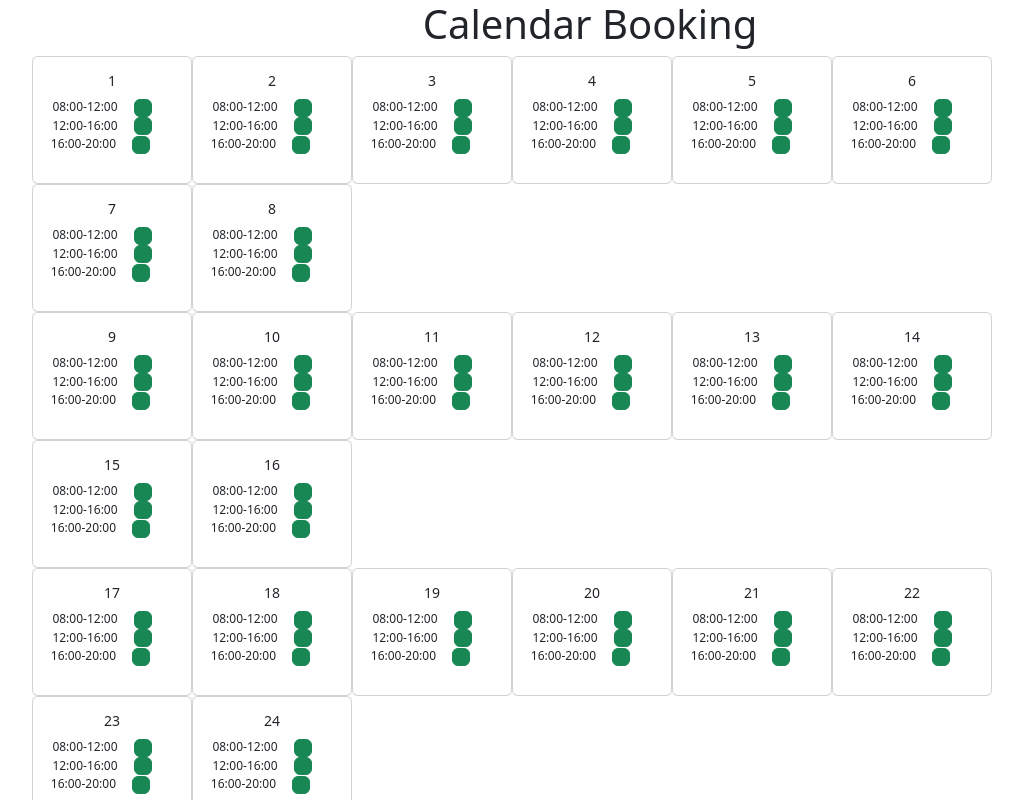
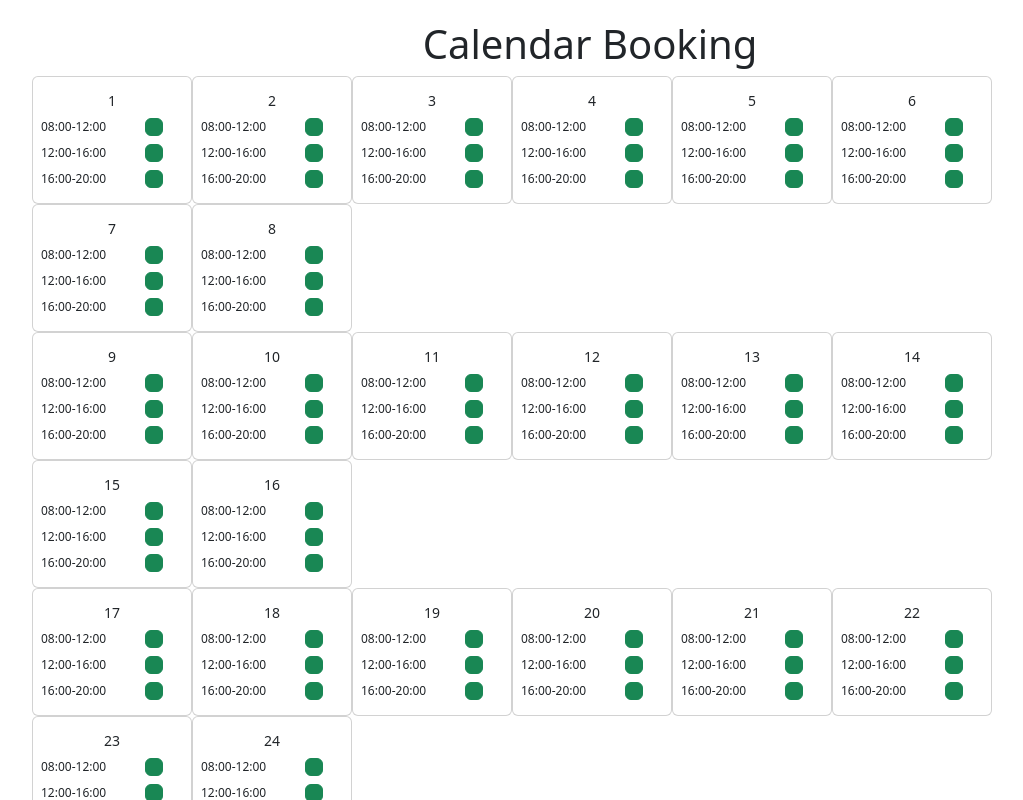
Before and after one commit to Nisse00/Laundry, a React (Vite) app in the folder Laundry/: page / in a window 1280 px wide. Shown: the top 800 px of the page, without its empty margins (50-1073 px from the left). Built offline with nearby package versions, Linux system fonts and the light colour scheme.

Commit message:
First draft done, need to add the popout when trying to book a date

```diff
--- a/Laundry/src/components/Calendar.tsx
+++ b/Laundry/src/components/Calendar.tsx
@@ -24,7 +24,7 @@ export default function Calendar() {
 
     return (
         <div className="container">
-            <div className="row">
+            <div className="row" style={{ marginTop: "20px" }}>
                 <div className="col" style={{ textAlign: "center" }}>
                     <h1>Calendar Booking</h1>
                     {rows}
--- a/Laundry/src/components/CalendarBox.tsx
+++ b/Laundry/src/components/CalendarBox.tsx
@@ -9,49 +9,53 @@ export default function CalendarBox({ cardTitleNumber }: CalendarBoxProps) {
     const [isBooked2, setIsBooked2] = useState(false);
     const [isBooked3, setIsBooked3] = useState(false);
 
-    const handleClick1 = () => {
-        setIsBooked1(!isBooked1);
-    };
-
-    const handleClick2 = () => {
-        setIsBooked2(!isBooked2);
-    };
-
-    const handleClick3 = () => {
-        setIsBooked3(!isBooked3);
-    };
+    const handleClick = (arg: number): void => {
+        switch (arg) {
+            case 1:
+                setIsBooked1(!isBooked1);
+                break;
+            case 2:
+                setIsBooked2(!isBooked2);
+                break;
+            case 3:
+                setIsBooked3(!isBooked3);
+                break;
+            default:
+                break;
+        }
+    }
 
     return (
         <div className="card" style={{ width: "10rem", height: "8rem"}}>
             <div className="card-body">
                 <h5 className="card-title" style={{ fontSize: "14px" }}>{cardTitleNumber}</h5>
                 <ul style={{ listStyleType: "none", padding: 0 }}>
-                    <li style={{ marginLeft: "-1.25rem", fontSize: "12px" }}>
-                        08:00-12:00
+                    <li style={{ marginLeft: "-1.25rem", marginBottom: "0.5rem", fontSize: "12px", display: "flex", justifyContent: "space-between" }}>
+                        <span>08:00-12:00</span>
                         <button
                             className={`btn ${isBooked1 ? "btn-danger" : "btn-success"}`}
-                            onClick={handleClick1}
-                            style={{ padding: "0.5rem", marginLeft: "1rem" }}
+                            onClick={() => handleClick(1)}
+                            style={{ padding: "0.5rem" }}
                         >
                             {/* No text needed */}
                         </button>
                     </li>
-                    <li style={{ marginLeft: "-1.25rem", fontSize: "12px" }}>
-                        12:00-16:00
+                    <li style={{ marginLeft: "-1.25rem", marginBottom: "0.5rem", fontSize: "12px", display: "flex", justifyContent: "space-between" }}>
+                        <span>12:00-16:00</span>
                         <button
                             className={`btn ${isBooked2 ? "btn-danger" : "btn-success"}`}
-                            onClick={handleClick2}
-                            style={{ padding: "0.5rem", marginLeft: "1rem" }}
+                            onClick={() => handleClick(2)}
+                            style={{ padding: "0.5rem" }}
                         >
                             {/* No text needed */}
                         </button>
                     </li>
-                    <li style={{ marginLeft: "-1.45rem", fontSize: "12px" }}>
-                        16:00-20:00
+                    <li style={{ marginLeft: "-1.25rem", marginBottom: "0.5rem", fontSize: "12px", display: "flex", justifyContent: "space-between" }}>
+                        <span>16:00-20:00</span>
                         <button
                             className={`btn ${isBooked3 ? "btn-danger" : "btn-success"}`}
-                            onClick={handleClick3}
-                            style={{ padding: "0.5rem", marginLeft: "1rem" }}
+                            onClick={() => handleClick(3)}
+                            style={{ padding: "0.5rem" }}
                         >
                             {/* No text needed */}
                         </button>
```
Also changed, not shown: Laundry/src/components/ConfirmationPopout.tsx (added, +13 -0 lines).
